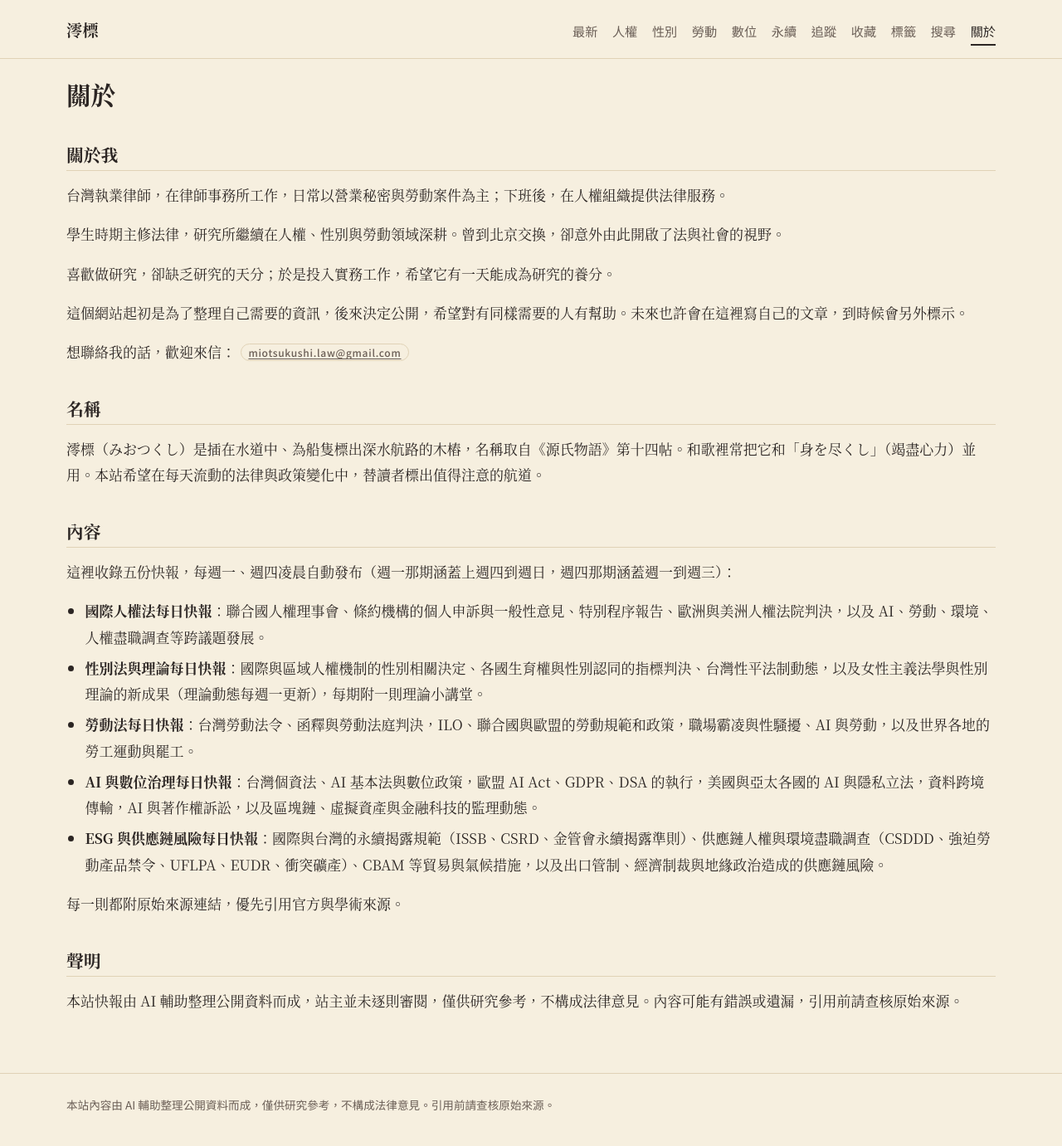
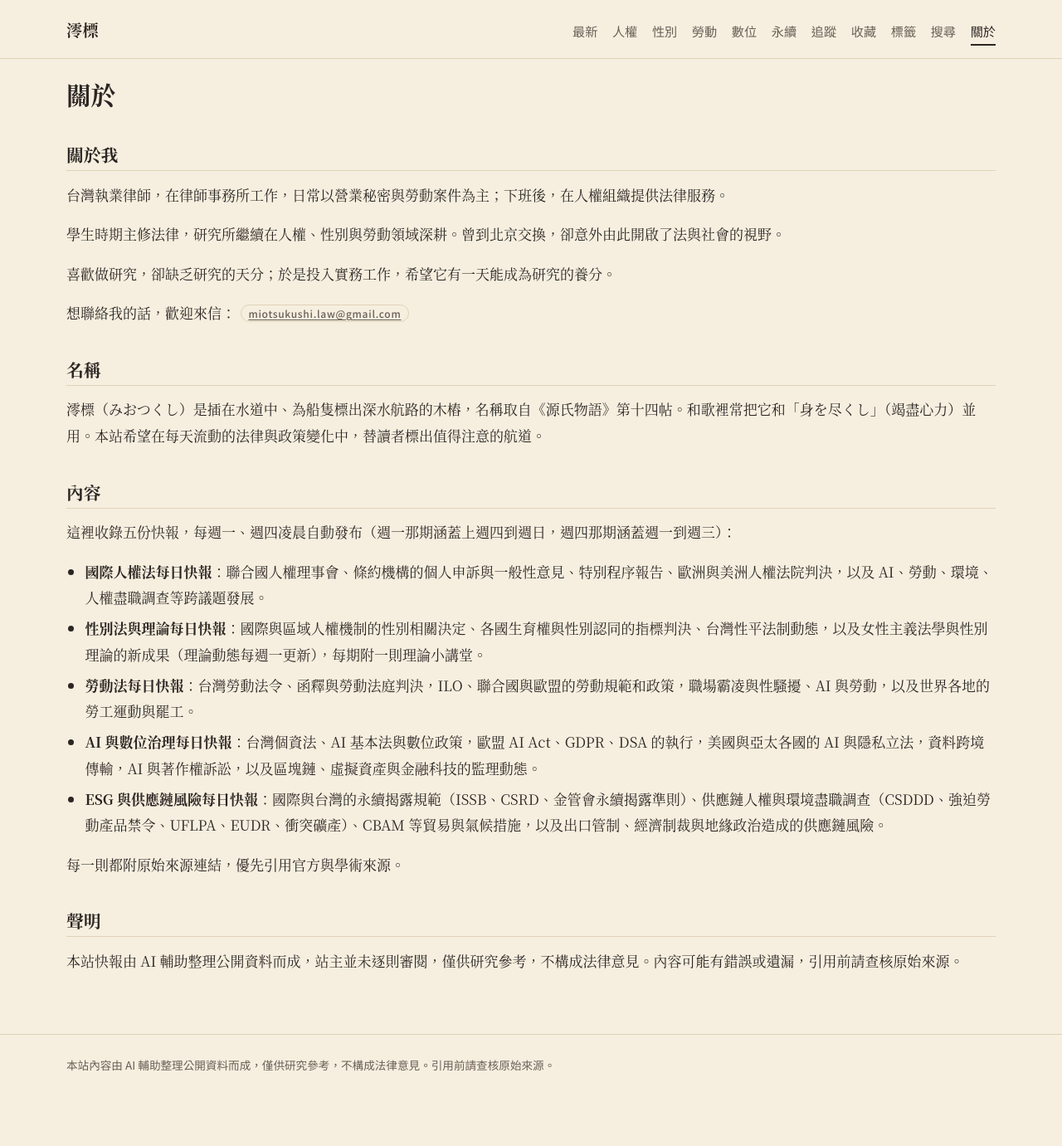
Before and after one commit to chadfan1004/Newsletter-for-international-human-rights-law-gender-theory-and-labour-law, a Jekyll site: the page built from about.md, in a window 1280 px wide. Shown: the whole page at 83% size. Built offline with Jekyll 4.4.1, drawn with Linux system fonts in a browser that asks for light colours; after the commit the page ends 1333 px from its top, so only the background shows below that.

Commit message:
關於我：刪除網站由來段落
Co-Authored-By: Claude Sonnet 5.5 <noreply@anthropic.com>
Claude-Session: https://claude.ai/code/session_01FSbXdJEiLZof4dLYJ2WApi

```diff
--- a/about.md
+++ b/about.md
@@ -14,8 +14,6 @@ permalink: /about/
 學生時期主修法律，研究所繼續在人權、性別與勞動領域深耕。曾到北京交換，卻意外由此開啟了法與社會的視野。
 
 喜歡做研究，卻缺乏研究的天分；於是投入實務工作，希望它有一天能成為研究的養分。
-
-這個網站起初是為了整理自己需要的資訊，後來決定公開，希望對有同樣需要的人有幫助。未來也許會在這裡寫自己的文章，到時候會另外標示。
 
 想聯絡我的話，歡迎來信：<a class="linkbtn" href="mailto:miotsukushi.law@gmail.com">miotsukushi.law@gmail.com</a>
 
```
